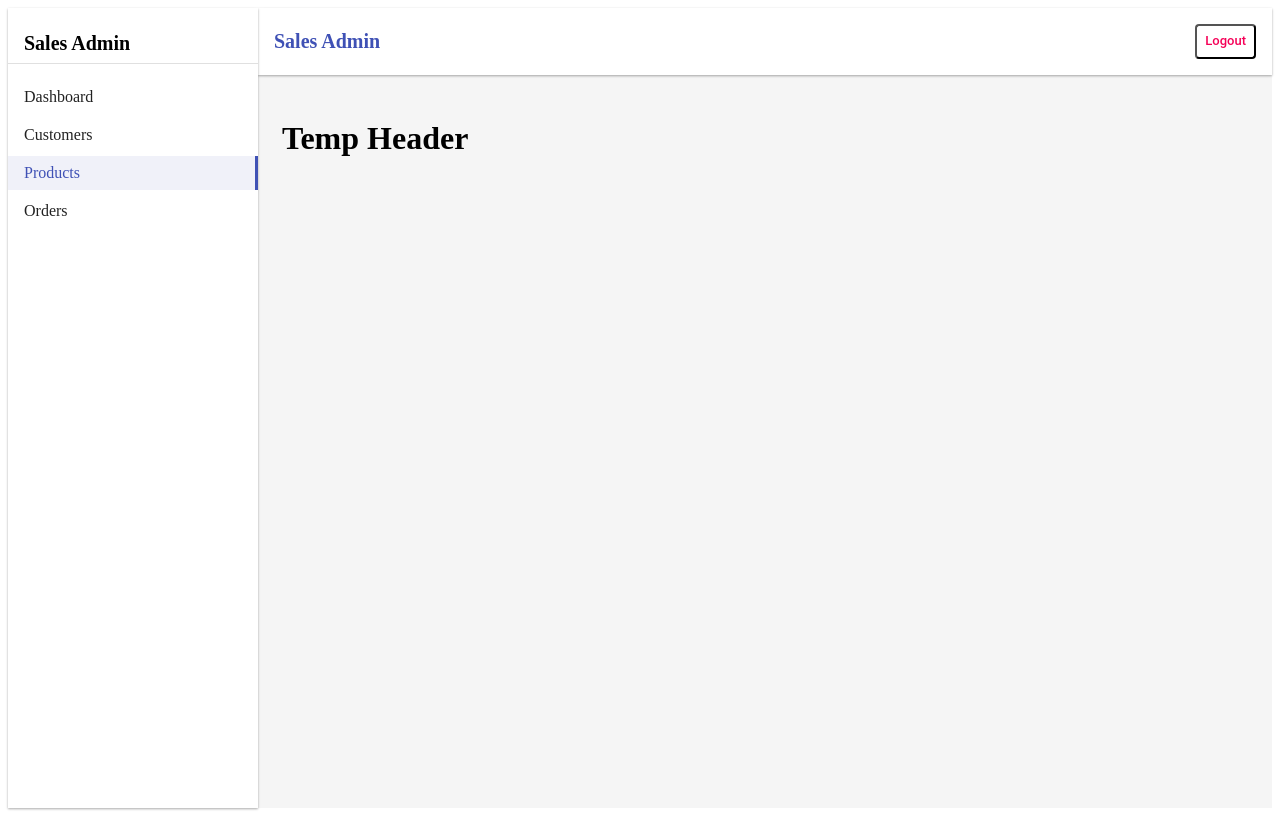
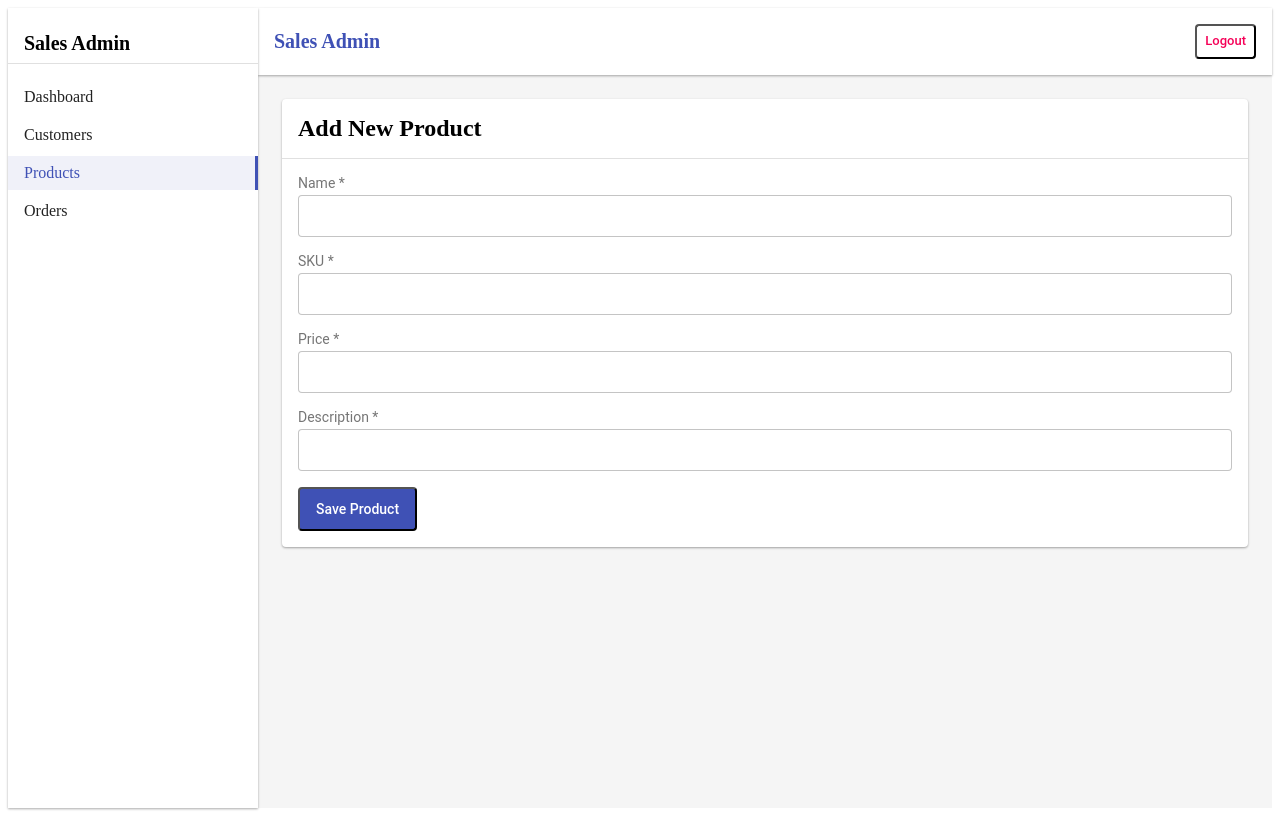
Before and after one commit to MananKakkar1/SalesBoard, a React app in the folder sales-admin-dashboard/: page /products/new in a window 1280 px wide. Built offline with nearby package versions, Linux system fonts and the light colour scheme; sample sign-in values are in the browser's storage; the HTML template or start-up script is replaced by a standard one.

Commit message:
Added products form and list page frontend code to have similar look to customers list and form pages but without any api calls

```diff
--- a/sales-admin-dashboard/src/pages/products/ProductForm.jsx
+++ b/sales-admin-dashboard/src/pages/products/ProductForm.jsx
@@ -1,11 +1,109 @@
-import React from 'react'
+import React, { useState, useEffect } from "react";
+import { useParams, useNavigate } from "react-router-dom";
+import Card, { CardHeader, CardContent } from "../../components/common/Card";
+import Button from "../../components/common/Button";
+import InputField from "../../components/common/InputField";
+
+const fetchProductById = async (id) => {
+  console.log("Fetching product with ID:", id);
+};
+
+const initialState = {
+  name: "",
+  sku: "",
+  price: "",
+  description: "",
+};
 
 const ProductForm = () => {
+  const { id } = useParams();
+  const navigate = useNavigate();
+  // const dispatch = useDispatch();
+  const [form, setForm] = useState(initialState);
+  const [errors, setErrors] = useState({});
+
+  useEffect(() => {
+    if (id) {
+      fetchProductById(id).then((data) => setForm(data));
+    }
+  }, [id]);
+
+  const validate = () => {
+    const errs = {};
+    if (!form.name) errs.name = "Name is required";
+    if (!form.sku) errs.sku = "SKU is required";
+    if (!form.price) errs.price = "Price is required";
+    if (!form.description) errs.description = "Description is required";
+    return errs;
+  };
+
+  const handleChange = (e) =>
+    setForm({ ...form, [e.target.name]: e.target.value });
+
+  const handleSubmit = async (e) => {
+    console.log("Form submitted with data:", form);
+  };
+
   return (
-    <div>
-      <h1>Temp Header</h1>
-    </div>
-  )
-}
+    <Card>
+      <CardHeader>
+        <h2>{id ? "Edit Product" : "Add New Product"}</h2>
+      </CardHeader>
+      <CardContent>
+        <form onSubmit={handleSubmit} noValidate>
+          <InputField
+            label="Name"
+            name="name"
+            value={form.name}
+            onChange={handleChange}
+            error={!!errors.name}
+            helperText={errors.name}
+            fullWidth
+            required
+            type="text"
+          />
+          <InputField
+            label="SKU"
+            name="sku"
+            value={form.sku}
+            onChange={handleChange}
+            error={!!errors.sku}
+            helperText={errors.sku}
+            fullWidth
+            required
+            type="text"
+          />
+          <InputField
+            label="Price"
+            name="price"
+            value={form.price}
+            onChange={handleChange}
+            error={!!errors.price}
+            helperText={errors.price}
+            fullWidth
+            required
+            type="number"
+          />
+          <InputField
+            label="Description"
+            name="description"
+            value={form.description}
+            onChange={handleChange}
+            error={!!errors.description}
+            helperText={errors.description}
+            fullWidth
+            required
+            type="text"
+          />
+          <div style={{ marginTop: 16 }}>
+            <Button color="primary" type="submit">
+              {id ? "Update Product" : "Save Product"}
+            </Button>
+          </div>
+        </form>
+      </CardContent>
+    </Card>
+  );
+};
 
-export default ProductForm
+export default ProductForm;
--- a/sales-admin-dashboard/src/pages/products/ProductList.jsx
+++ b/sales-admin-dashboard/src/pages/products/ProductList.jsx
@@ -1,11 +1,105 @@
-import React from 'react'
+import React, { useEffect, useState } from "react";
+import { useNavigate } from "react-router-dom";
+import Card, { CardHeader, CardContent } from "../../components/common/Card";
+import Button from "../../components/common/Button";
+import InputField from "../../components/common/InputField";
 
 const ProductList = () => {
+  const navigate = useNavigate();
+  const [products, setProducts] = useState([]);
+  const [loading, setLoading] = useState(true);
+  const [search, setSearch] = useState("");
+
+  const handleNewProduct = () => {
+    navigate("/products/new");
+  };
+
+  const handleEditProduct = (id) => {
+    navigate(`/products/${id}`);
+  };
+
+  const handleDeleteProduct = async (id) => {
+    console.log("Delete product with ID:", id);
+  };
+
+  const handleSearchChange = async (e) => {
+    console.log("Search value:", e.target.value);
+  };
+
+  useEffect(() => {
+    console.log("Fetching products...");
+  }, []);
+
   return (
-    <div>
-      <h1>Temp Header</h1>
-    </div>
-  )
-}
+    <Card>
+      <CardHeader>
+        <h2>Products</h2>
+        <Button color="primary" onClick={handleNewProduct}>
+          Add New Product
+        </Button>
+      </CardHeader>
+      <CardContent>
+        <div style={{ marginBottom: 16 }}>
+          <InputField
+            id="search"
+            placeholder="Search by name or SKU"
+            fullWidth
+            value={search}
+            onChange={handleSearchChange}
+          />
+        </div>
+        <table style={{ width: "100%", borderCollapse: "collapse" }}>
+          <thead>
+            <tr>
+              <th style={{ textAlign: "left", padding: "8px" }}>ID</th>
+              <th style={{ textAlign: "left", padding: "8px" }}>Name</th>
+              <th style={{ textAlign: "left", padding: "8px" }}>SKU</th>
+              <th style={{ textAlign: "left", padding: "8px" }}>Price</th>
+              <th style={{ textAlign: "left", padding: "8px" }}>Description</th>
+              <th style={{ textAlign: "left", padding: "8px" }}>Actions</th>
+            </tr>
+          </thead>
+          <tbody>
+            {loading ? (
+              <tr>
+                <td colSpan={6} style={{ padding: "8px", textAlign: "center" }}>
+                  Loading...
+                </td>
+              </tr>
+            ) : !products || products.length === 0 ? null : (
+              products.map((product) => (
+                <tr key={product.id}>
+                  <td style={{ padding: "8px" }}>{product.id}</td>
+                  <td style={{ padding: "8px" }}>{product.name}</td>
+                  <td style={{ padding: "8px" }}>{product.sku}</td>
+                  <td style={{ padding: "8px" }}>{product.price}</td>
+                  <td style={{ padding: "8px" }}>{product.description}</td>
+                  <td style={{ padding: "8px" }}>
+                    <Button
+                      color="primary"
+                      size="small"
+                      onClick={() => handleEditProduct(product.id)}
+                    >
+                      Edit
+                    </Button>
+                    <Button
+                      color="secondary"
+                      size="small"
+                      style={{ marginLeft: 8 }}
+                      onClick={() => handleDeleteProduct(product.id)}
+                    >
+                      Delete
+                    </Button>
+                  </td>
+                </tr>
+              ))
+            )}
+          </tbody>
+        </table>
+        {/* Pagination controls here */}
+      </CardContent>
+    </Card>
+  );
+};
 
-export default ProductList
+export default ProductList;
```
